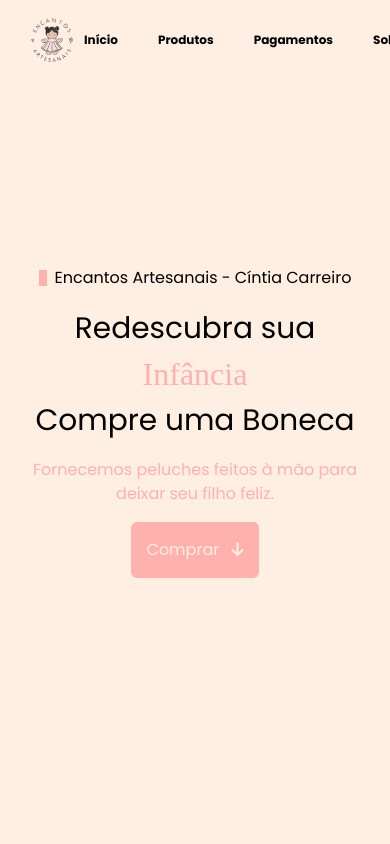
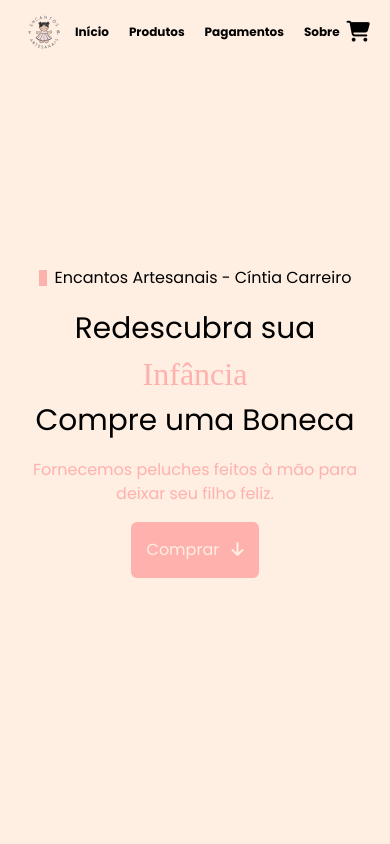
Before and after one commit to ruanvictordev/encantos-artesanais, an Angular app: page /userpage in a window 390 px wide. Shown: the top 844 px of the page. Built offline with nearby package versions, Linux system fonts and the light colour scheme; a web font is replaced by a local one.

Commit message:
:bug: [FIX] Header Responsive.

```diff
--- a/src/app/userpage/header/header.component.html
+++ b/src/app/userpage/header/header.component.html
@@ -1,7 +1,7 @@
 <header class="fixed w-full top-0 z-50 bg-q-color">
     <nav class="px-10 py-2 flex justify-between items-center max-md:px-5">
-        <img class="w-24 max-md:w-20 max-sm:w-16" src="assets/icons/logo.svg" alt="Logo">
-        <ul class="flex justify-center items-center gap-16 text-18px font-bold max-lg:text-xs max-lg:gap-10">
+        <img class="w-24 max-sm:w-12 max-md:w-14" src="assets/icons/logo.svg" alt="Logo">
+        <ul class="flex justify-center items-center gap-16 text-18px font-bold max-lg:text-xs max-lg:gap-10 max-md:gap-5">
             <li><a (click)="scrollTo('home')" class="cursor-pointer">Início</a></li>
             <li><a (click)="scrollTo('products')" class="cursor-pointer">Produtos</a></li>
             <li><a (click)="scrollTo('payments')" class="cursor-pointer">Pagamentos</a></li>
```
